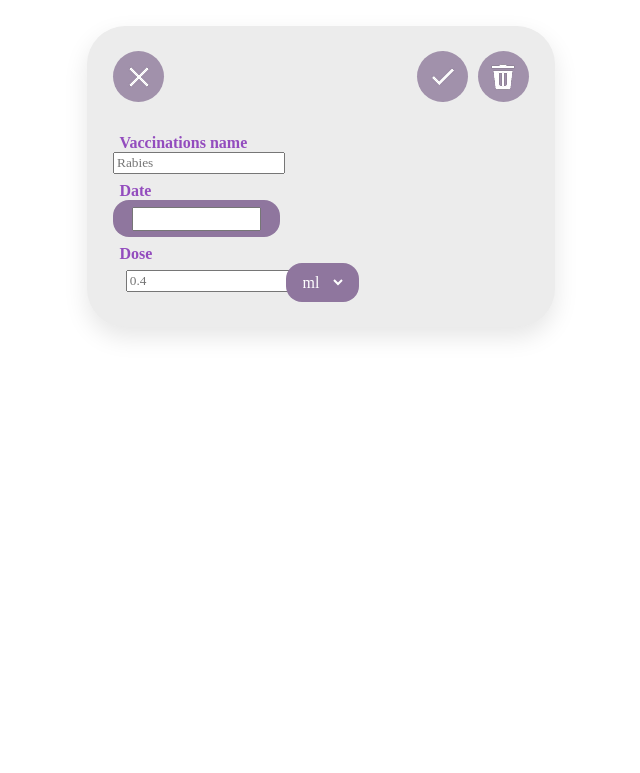
After one commit to JoannaKlis/WdPAI2025, a PHP site: page /public/views/healthbook/addVaccination.html in a window 1280 px wide. The commit adds this page. Shown: the top 773 px of the page, without its empty margins (319-959 px from the left). Run offline with PHP 8.4, Linux system fonts and the light colour scheme.

Commit message:
Add vaccination modal and routing for healthbook

```diff
--- a/public/styles/addingScreens/addPetModal.css
+++ b/public/styles/addingScreens/addPetModal.css
@@ -1,10 +1,5 @@
 .profile-pic-container {
     margin-top: 0.5vw;
-}
-
-.modal-overlay {
-    background-color: #E0E0E0;
-    padding: 20px 0;
 }
 
 .modal-content {
@@ -14,6 +9,8 @@
     padding: clamp(1vw, 2vw, 3vw);
     box-shadow: 0 10px 25px rgba(0,0,0,0.1);
     margin: auto;
+    margin-top: 2vw;
+    margin-bottom: 2vw;
 }
 
 .modal-header-actions {
@@ -48,3 +45,9 @@
     color: #934CBE;
     margin-top: 0.5vw;
 }
+
+@media (max-width: 480px) {
+    .container {
+        width: clamp(19em, 19rem + 4.25vw, 21em);
+    }
+}
--- /dev/null
+++ b/public/styles/addingScreens/addVaccination.css
@@ -0,0 +1,64 @@
+.vaccination-name-group {
+    margin-top: clamp(1rem, 4vw, 2rem);
+}
+
+.row-layout {
+    display: flex;
+    align-items: center;
+    gap: 1.5vw;
+}
+
+.date-input-container {
+    background-color: #8F769E;
+    width: fit-content;
+    padding: 0.5vw 1.5vw;
+    border-radius: 1.25vw;
+}
+
+.date-input-container input {
+    color: white;
+    font-family: 'Jua';
+    cursor: pointer;
+    font-size: clamp(1rem, 1.2vw, 1.4rem);
+}
+
+.date-input-container input::-webkit-calendar-picker-indicator {
+    filter: brightness(0) invert(1);
+}
+
+.dose-input-small {
+    width: clamp(5rem, 10vw, 8rem);
+    height: clamp(1rem, 2vw, 2rem);
+    padding: 0.5vw 1vw;
+    border-radius: 1.25vw;
+}
+
+.unit-selector-container {
+    background-color: #8F769E;
+    height: clamp(1rem, 2vw, 2rem);
+    border-radius: 1.25vw;
+    padding: 0.5vw 1vw;
+    display: flex;
+    align-items: center;
+}
+
+.unit-dropdown {
+    background: #8F769E;
+    border: none;
+    color: white;
+    font-family: 'Jua';
+    font-size: clamp(1rem, 1.2vw, 1.4rem);
+    cursor: pointer;
+    outline: none;
+    padding-right: 0.5vw;
+}
+
+@media (max-width: 480px) {
+    .date-input-container {
+        border-radius: 2.5vw;
+    }
+
+    .dose-input-small {
+        border-radius: 2.5vw;
+    }
+}
--- /dev/null
+++ b/public/views/healthbook/addVaccination.html
@@ -0,0 +1,61 @@
+<?php include '/app/public/views/partials/header.php'; ?>
+<link rel="stylesheet" type="text/css" href="public/styles/profile.css">
+<link rel="stylesheet" type="text/css" href="public/styles/editPet.css">
+<link rel="stylesheet" type="text/css" href="public/styles/addingScreens/addPetModal.css">
+<link rel="stylesheet" type="text/css" href="public/styles/addingScreens/addVaccination.css">
+    <title>Add Vaccination</title>
+</head>
+
+<body>
+    <form class="modal-content wrapper" method="POST" action="/addVaccination">
+
+        <div class="modal-header-actions">
+            <a href="/vaccinations" class="action-btn close-btn">
+                <img src="public/img/cancel.png" alt="Close">
+            </a>
+            <div class="right-actions">
+                <button type="submit" class="action-btn save-btn">
+                    <img src="public/img/confirm.png" alt="Save">
+                </button>
+                <button type="button" class="action-btn delete-btn">
+                    <img src="public/img/delete.png" alt="Delete">
+                </button>
+            </div>
+        </div>
+
+        <div class="input-group vaccination-name-group">
+            <label class="input-label">Vaccinations name</label>
+            <div class="container">
+                <input type="text" name="vaccinationName" placeholder="Rabies">
+            </div>
+        </div>
+
+        <div class="input-group">
+            <label class="input-label">Date</label>
+            <div class="row-layout">
+                <div class="container date-input-container">
+                    <input type="date" name="date" value="2024-08-24">
+                </div>
+            </div>
+        </div>
+
+        <div class="input-group">
+            <label class="input-label">Dose</label>
+            <div class="row-layout">
+                <div class="container dose-input-small">
+                    <input type="text" name="dose" placeholder="0.4">
+                </div>
+
+                <div class="unit-selector-container">
+                    <select name="unit" class="unit-dropdown">
+                        <option value="ml">ml</option>
+                        <option value="l">l</option>
+                        <option value="mg">mg</option>
+                        <option value="g">g</option>
+                    </select>
+                </div>
+            </div>
+        </div>
+    </form>
+</body>
+</html>
--- a/public/views/healthbook/vaccinations.html
+++ b/public/views/healthbook/vaccinations.html
@@ -64,7 +64,7 @@
 
         </div>
 
-        <button class="button add-button">+</button>
+        <a href="/addVaccination" class="button add-button">+</a>
 
     </form>
 </body>
--- a/public/views/pets/addPet.html
+++ b/public/views/pets/addPet.html
@@ -6,7 +6,6 @@
 </head>
 
 <body>
-    <div class="modal-overlay">
     <form class="modal-content wrapper" method="POST" action="/addPet" enctype="multipart/form-data">
 
         <div class="modal-header-actions">
@@ -87,7 +86,6 @@
         </div>
 
     </form>
-    </div>
 
     <script src="public/scripts/sexSelection.js" defer></script>
 </body>
```
Also changed, not shown: Routing.php (+48 -0 lines), src/controllers/SecurityController.php (+48 -0 lines). Lines whose indentation alone changed are shown as unchanged.
